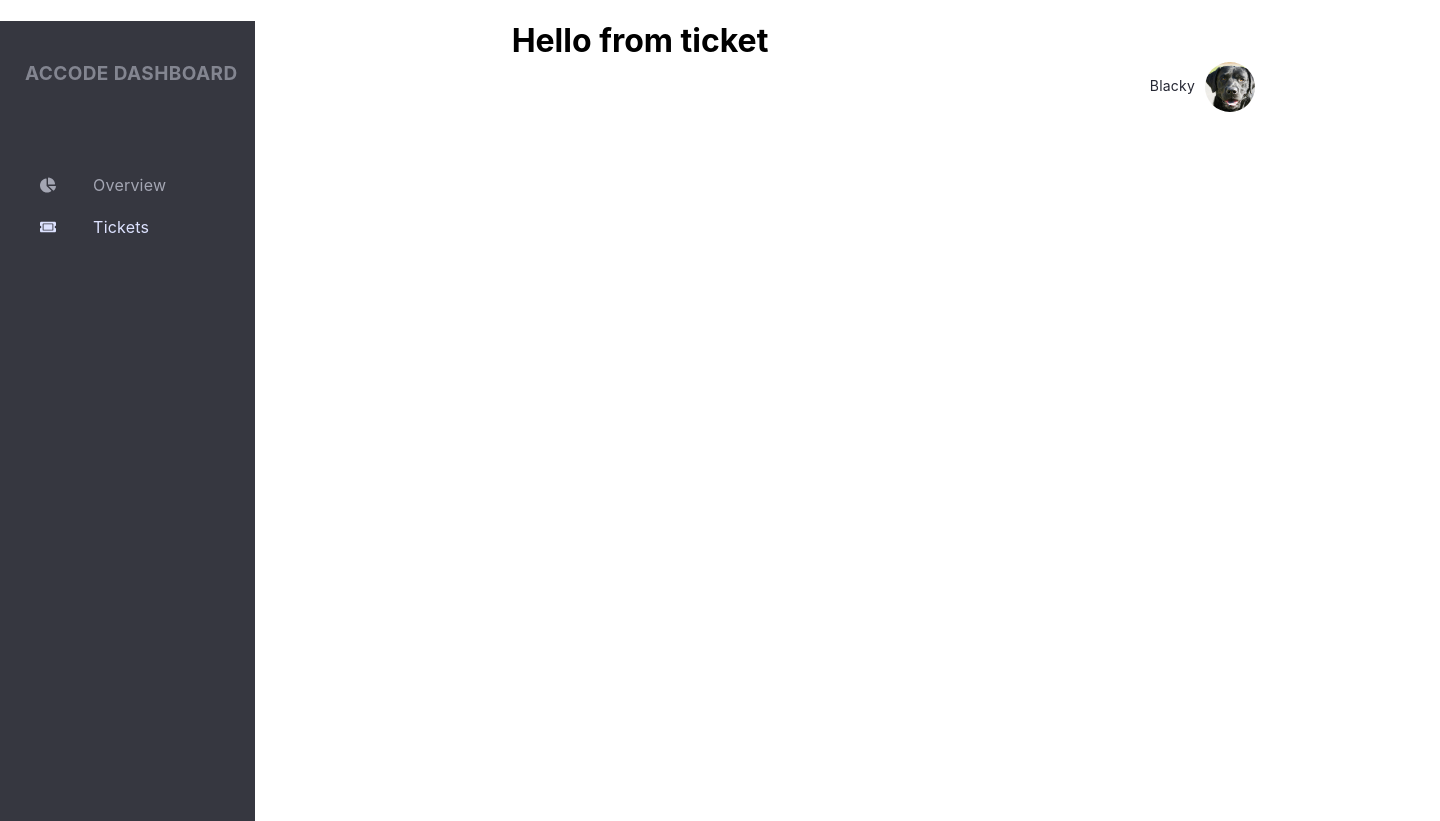
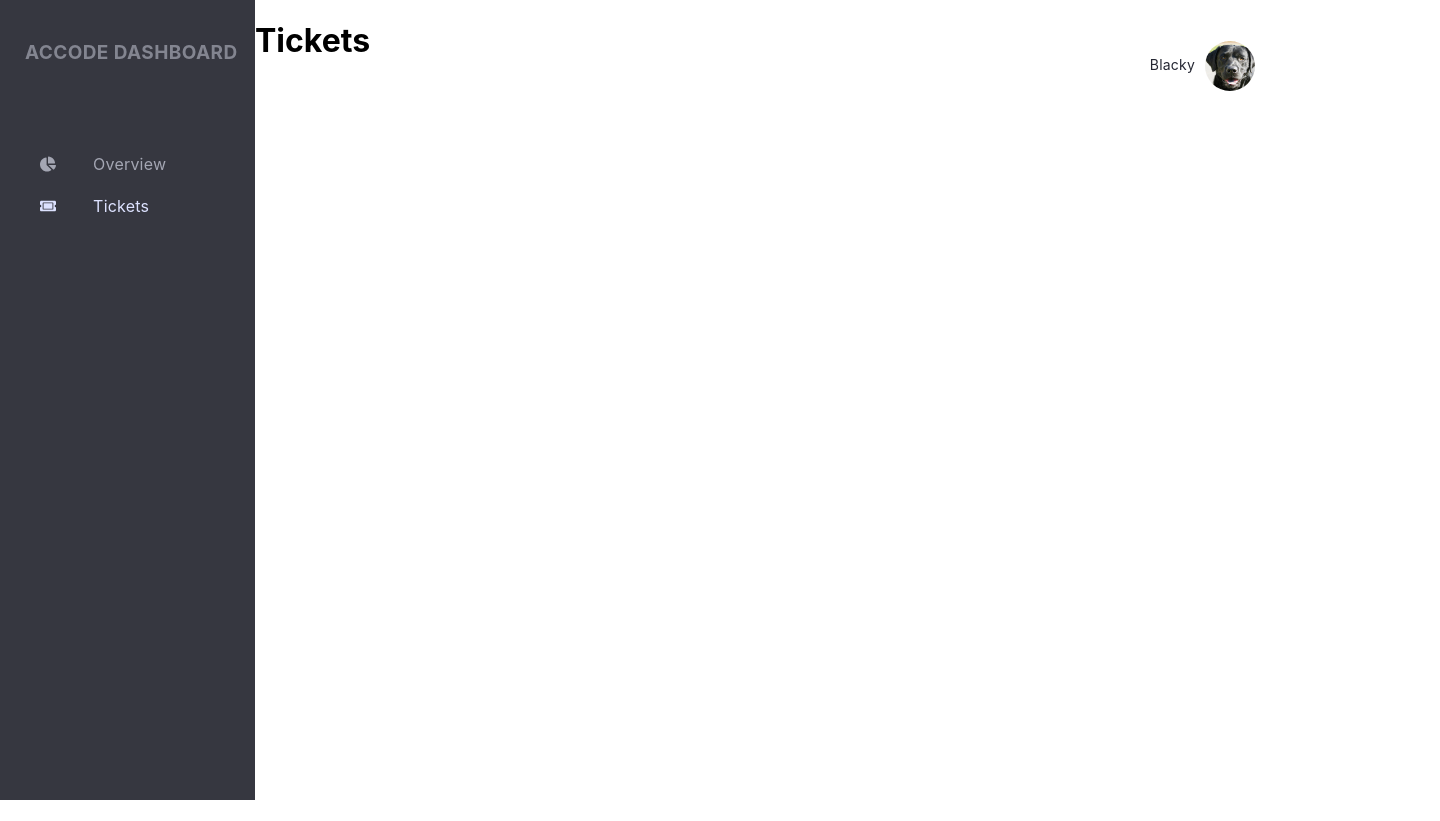
Before and after one commit to accodein/react-dashboard, a React (Create React App) app: page /tickets in a window 1280 px wide. Shown: the whole page, 1440 px wide, since content can reach past the window. After the commit the page ends 800 px from the top, so only its background shows below. Built offline with nearby package versions, Linux system fonts and the light colour scheme.

Commit message:
modified overview and tickets position

```diff
--- a/src/contents/overview.js
+++ b/src/contents/overview.js
@@ -1,9 +1,10 @@
 import React from "react";
+import classes from "./styles/overview.module.scss";
 
 const overview = () => {
   return (
-    <div>
-      <h1>Hello</h1>
+    <div className={classes.OverviewBody}>
+      <h1 className={classes.OverviewHeader}>Overview</h1>
     </div>
   );
 };
--- a/src/contents/styles/overview.module.scss
+++ b/src/contents/styles/overview.module.scss
@@ -0,0 +1,9 @@
+.OverviewBody {
+position: relative;
+width: 1185px;
+margin-left: 255px;
+}
+
+.OverviewHeader {
+    position: absolute;
+}
--- /dev/null
+++ b/src/contents/styles/tickets.module.scss
@@ -0,0 +1,9 @@
+.TicketsBody {
+    position: relative;
+    width: 1185px;
+    margin-left: 255px;
+}
+
+.TicketsHeader {
+        position: absolute;
+}
--- a/src/contents/tickets.js
+++ b/src/contents/tickets.js
@@ -1,9 +1,10 @@
 import React from "react";
+import classes from "./styles/tickets.module.scss";
 
 const tickets = () => {
   return (
-    <div>
-      <h1>Hello from ticket</h1>
+    <div className={classes.TicketsBody}>
+      <h1 className={classes.TicketsHeader}>Tickets</h1>
     </div>
   );
 };
```
